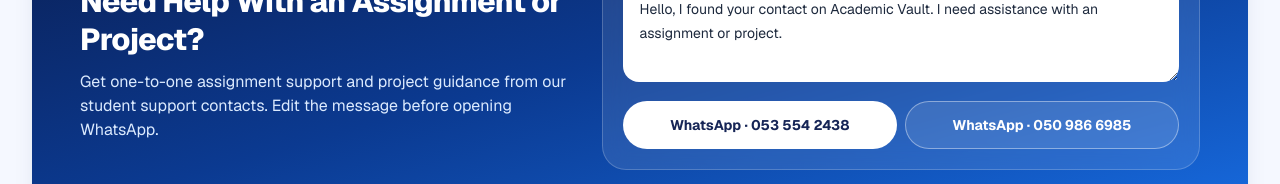
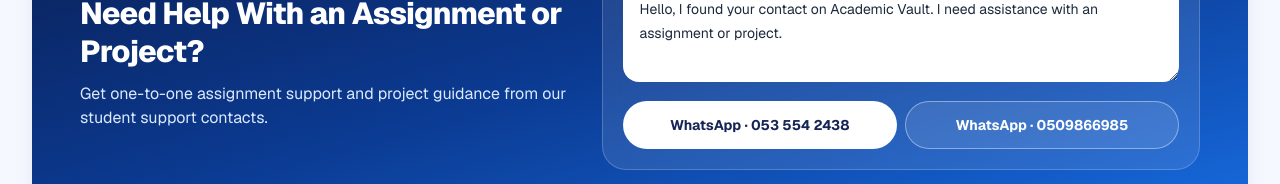
Before and after one commit to JohnLopezDossa/academic-vault, a Next.js app: page / in a window 1280 px wide. Shown: the part 1882-2066 px from the top of the page. Built offline with nearby package versions, Linux system fonts and the light colour scheme; no server answers; the database is empty.

Commit message:
Update homepage WhatsApp contact

```diff
--- a/src/app/page.tsx
+++ b/src/app/page.tsx
@@ -402,15 +402,21 @@ export default function Home() {
           <div>
             <p className="text-xs font-bold uppercase tracking-[.2em] text-sky-200">Student support</p>
             <h2 id="support-title" className="mt-2 max-w-xl text-[clamp(1.45rem,5vw,1.9rem)] font-extrabold leading-tight tracking-tight">Need Help With an Assignment or Project?</h2>
-            <p className="mt-3 max-w-xl text-sm leading-6 text-blue-100 sm:text-base">Get one-to-one assignment support and project guidance from our student support contacts. Edit the message before opening WhatsApp.</p>
+            <p className="mt-3 max-w-xl text-sm leading-6 text-blue-100 sm:text-base">Get one-to-one assignment support and project guidance from our student support contacts.</p>
           </div>
           <div className="min-w-0 rounded-3xl border border-white/20 bg-white/10 p-3.5 backdrop-blur-md sm:p-5">
             <label htmlFor="whatsapp-message" className="text-sm font-semibold text-white">Your message</label>
             <textarea id="whatsapp-message" value={supportMessage} onChange={(event) => setSupportMessage(event.target.value)} rows={3} className="mt-2 min-h-24 w-full min-w-0 resize-y rounded-2xl border border-white/30 bg-white px-4 py-3 text-sm leading-6 text-slate-800 outline-none placeholder:text-slate-400 focus-visible:ring-4 focus-visible:ring-sky-200" />
             <div className="mt-3 grid gap-2 sm:grid-cols-2">
               <a href={`https://wa.me/233535542438?text=${encodeURIComponent(supportMessage.trim() || defaultSupportMessage)}`} target="_blank" rel="noopener noreferrer" className="inline-flex min-h-12 items-center justify-center rounded-full bg-white px-4 py-3 text-center text-sm font-bold text-blue-950 transition hover:-translate-y-0.5 hover:bg-sky-50 focus-visible:outline-none focus-visible:ring-4 focus-visible:ring-white/30">WhatsApp · 053 554 2438</a>
-              <a href={`https://wa.me/233509869865?text=${encodeURIComponent(supportMessage.trim() || defaultSupportMessage)}`} target="_blank" rel="noopener noreferrer" className="inline-flex min-h-12 items-center justify-center rounded-full border border-white/40 bg-white/10 px-4 py-3 text-center text-sm font-bold text-white transition hover:bg-white/20 focus-visible:outline-none focus-visible:ring-4 focus-visible:ring-white/30">WhatsApp · 050 986 6985</a>
-            </div>
+<a
+  href={`https://wa.me/233509866985?text=${encodeURIComponent(supportMessage.trim() || defaultSupportMessage)}`}
+  target="_blank"
+  rel="noopener noreferrer"
+  className="inline-flex min-h-12 items-center justify-center rounded-full border border-white/40 bg-white/10 px-4 py-3 text-center text-sm font-bold text-white transition hover:bg-white/20 focus-visible:outline-none focus-visible:ring-4 focus-visible:ring-white/30"
+>
+  WhatsApp · 0509866985
+</a>            </div>
           </div>
         </div>
       </section>
```
